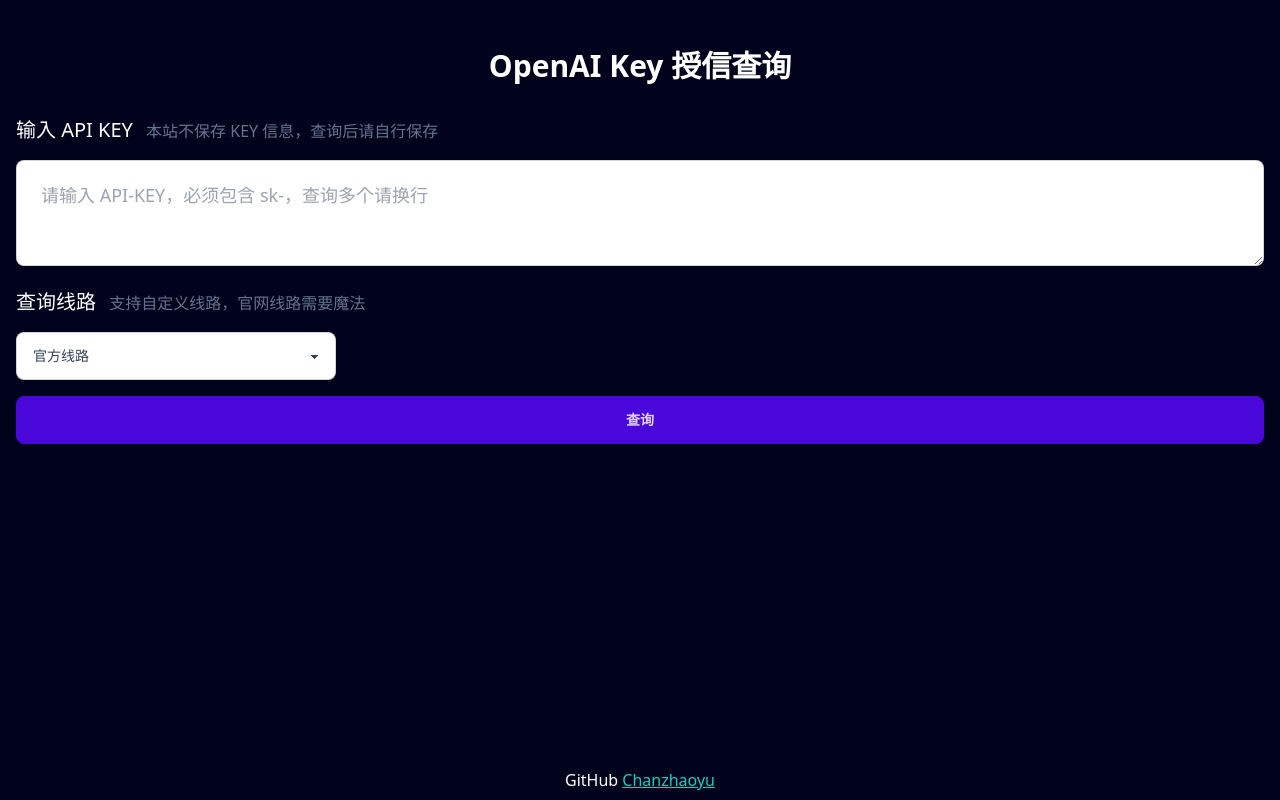
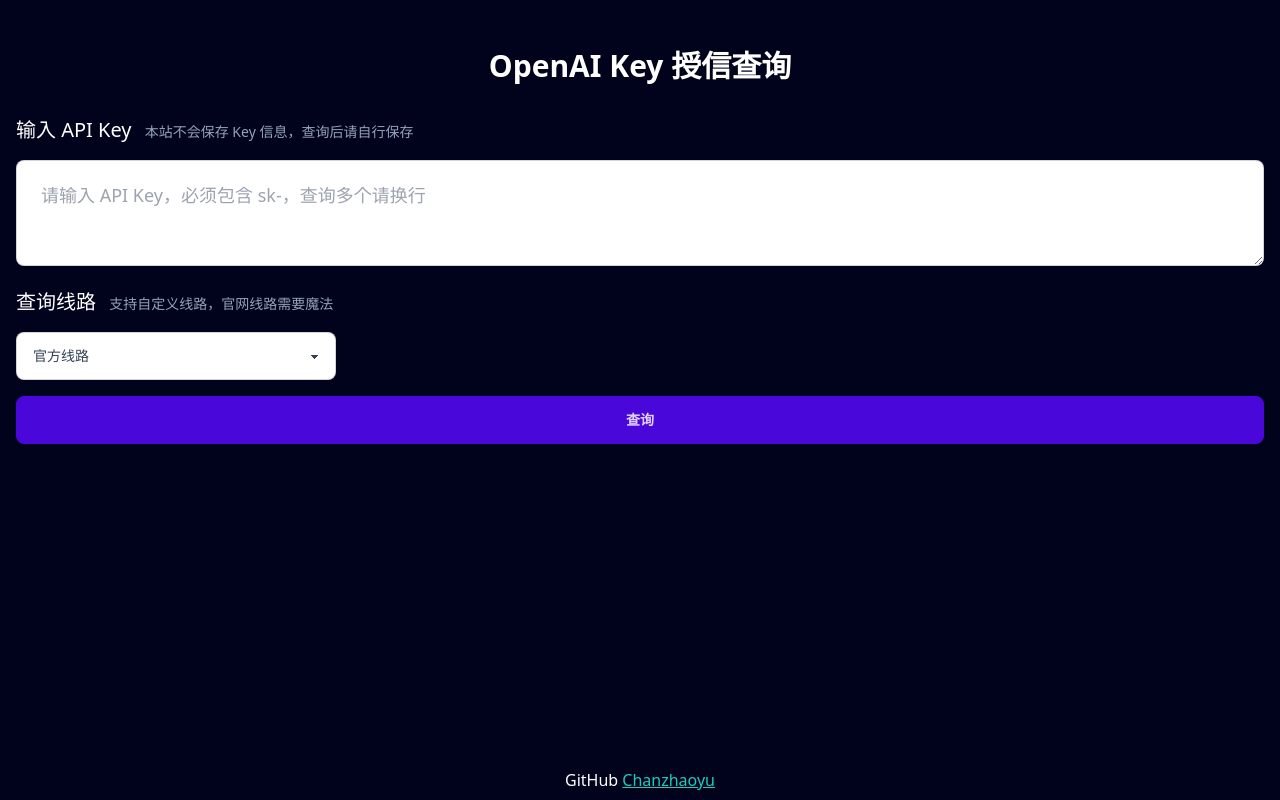
Before and after one commit to Chanzhaoyu/openai-billing-query, a Nuxt app: page / in a window 1280 px wide. Built offline with nearby package versions, Linux system fonts and the light colour scheme.

Commit message:
perf: 优化代码

```diff
--- a/app.vue
+++ b/app.vue
@@ -1,19 +1,19 @@
 <template>
-  <div class="p-4 pb-10 min-h-screen bg-[#01031d] text-white">
+  <div class="p-4 pb-8 min-h-screen bg-[#01031d] text-white">
     <div class="max-w-screen-xl m-auto">
       <main class="space-y-4">
         <h1 class="my-8 text-3xl font-bold text-center">OpenAI Key 授信查询</h1>
         <div class="flex items-center justify-between">
           <h2 class="text-xl">
-            输入 API KEY
-            <span class="ml-2 text-base text-slate-500"> 本站不保存 KEY 信息，查询后请自行保存 </span>
+            输入 API Key
+            <span class="ml-2 text-sm text-slate-400"> 本站不会保存 Key 信息，查询后请自行保存 </span>
           </h2>
           <button v-if="apiKeyInput.length > 0" class="btn btn-xs btn-outline btn-error" @click="handleClear">清空</button>
         </div>
         <div>
           <textarea
             v-model.trim="apiKeyInput"
-            placeholder="请输入 API-KEY，必须包含 sk-，查询多个请换行"
+            placeholder="请输入 API Key，必须包含 sk-，查询多个请换行"
             class="w-full textarea textarea-bordered textarea-lg text-slate-700"
             @blur="filterKeys"
           />
@@ -34,7 +34,7 @@
         </div>
         <h2 class="text-xl">
           查询线路
-          <span class="ml-2 text-base text-slate-500"> 支持自定义线路，官网线路需要魔法 </span>
+          <span class="ml-2 text-sm text-slate-400"> 支持自定义线路，官网线路需要魔法 </span>
         </h2>
         <div>
           <select v-model="line" :disabled="loading" class="w-full max-w-xs select select-bordered text-slate-700">
@@ -70,7 +70,7 @@
                 <tbody>
                   <tr v-for="(item, index) of checkArray" :key="index">
                     <td>{{ index + 1 }}</td>
-                    <td>{{ keyHidden(item.key) }}</td>
+                    <td :title="item.key">{{ keyHidden(item.key) }}</td>
                     <td>
                       <span class="loading loading-spinner" v-if="item.loading"></span>
                       <template v-else>
@@ -78,8 +78,11 @@
                         <span v-else>未检测</span>
                       </template>
                     </td>
-                    <template v-if="typeof item.error === 'string' && item.error.trim() !== ''">
-                      <td colspan="7">{{ item.error }}</td>
+                    <template v-if="typeof item.isError === 'string' && item.isError.trim() !== ''">
+                      <td class="text-red-500" colspan="7">
+                        {{ item.isError }}
+                        <a class="link link-accent" href="https://platform.openai.com/" target="_blank"> OpenAI</a>
+                      </td>
                     </template>
                     <template v-else>
                       <td>{{ item.totalAmount }}</td>
@@ -88,7 +91,7 @@
                       <td>{{ item.expiryDate }}</td>
                       <td>{{ item.checked ? (item.hasGPT4 ? "Yes" : "No") : "" }}</td>
                       <td>{{ item.checked ? (item.isBindCard ? "Yes" : "No") : "" }}</td>
-                      <td>{{ item.organizationId }}</td>
+                      <td :title="item.organizationId">{{ organizationHidden(item.organizationId) }}</td>
                     </template>
                   </tr>
                 </tbody>
@@ -106,6 +109,8 @@
 </template>
 
 <script setup lang="ts">
+import { strict } from "assert";
+
 interface KeyItem {
   key: string;
   loading: boolean;
@@ -117,7 +122,7 @@
   isBindCard?: boolean;
   remaining?: number | string;
   organizationId?: string;
-  error?: string;
+  isError?: string;
 }
 
 const apiKeyInput = ref<string>("");
@@ -126,11 +131,11 @@
 
 const proxyUrl = ref<string>("");
 
+const loading = computed(() => {
+  return checkArray.value.some((item) => item.loading);
+});
+
 const checkArray = ref<KeyItem[]>([]);
-
-const loading = computed<boolean>(() => {
-  return checkArray.value.some((item) => (item.loading = true));
-});
 
 function filterKeys() {
   const keys = apiKeyInput.value.split(/[,\s，\n]+/).filter((key) => key.startsWith("sk-"));
@@ -152,8 +157,13 @@
   return apiKey.replace(/^(sk-[a-zA-Z0-9]{4})[a-zA-Z0-9]*(.{6})$/, "$1***$2");
 }
 
+function organizationHidden(organization?: string){
+  if(!organization) return organization;
+  return organization.replace(/^(org-[a-zA-Z0-9]{4})[a-zA-Z0-9]*(.{6})$/, "$1***$2");
+}
+
 function handleClose(index: number) {
-  if (loading.value) return window.alert('正在查询中，请稍后再试！');
+  if (loading.value) return;
   checkArray.value.splice(index, 1);
 }
 
@@ -165,6 +175,7 @@
 async function handleQuery() {
   if (loading.value) return;
 
+  // 清空之前的查询结果
   checkArray.value = [];
 
   // 进行匹配
@@ -228,7 +239,8 @@
     keyItem.loading = true;
     let response = await fetch(urlSubscription, { headers });
     if (!response.ok) {
-      keyItem.error = "API KEY 错误或账号被封，请登录 OpenAI 查看。";
+      keyItem.isError = "API KEY 错误或账号被封，请登录 OpenAI 查看。";
+      keyItem.loading = false;
       return;
     }
 
@@ -275,7 +287,7 @@
 
     return Promise.resolve();
   } catch (error) {
-    keyItem.error = '请求出错'
+    keyItem.isError = "查询出现错误";
     return Promise.reject(error);
   } finally {
     keyItem.checked = true;
```
